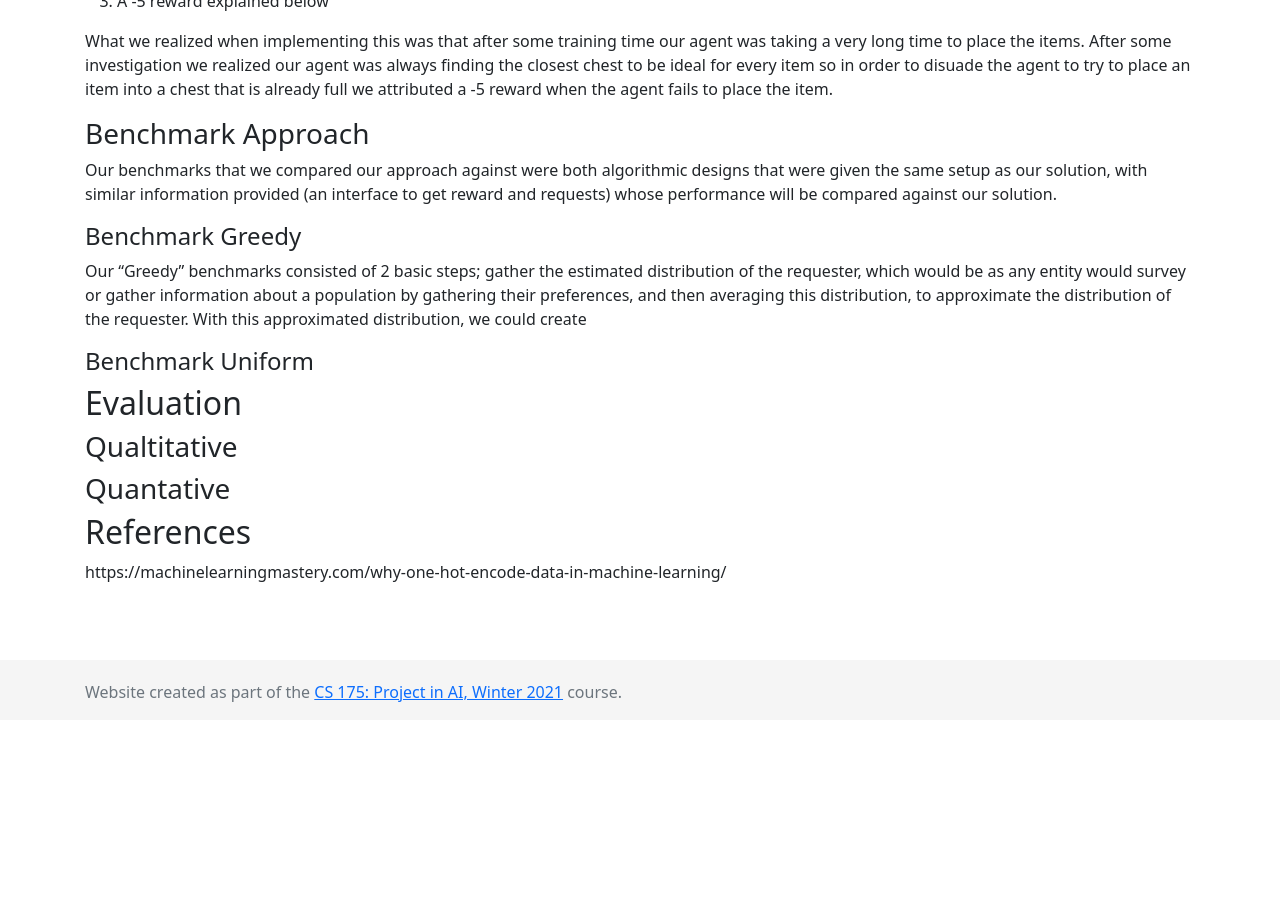
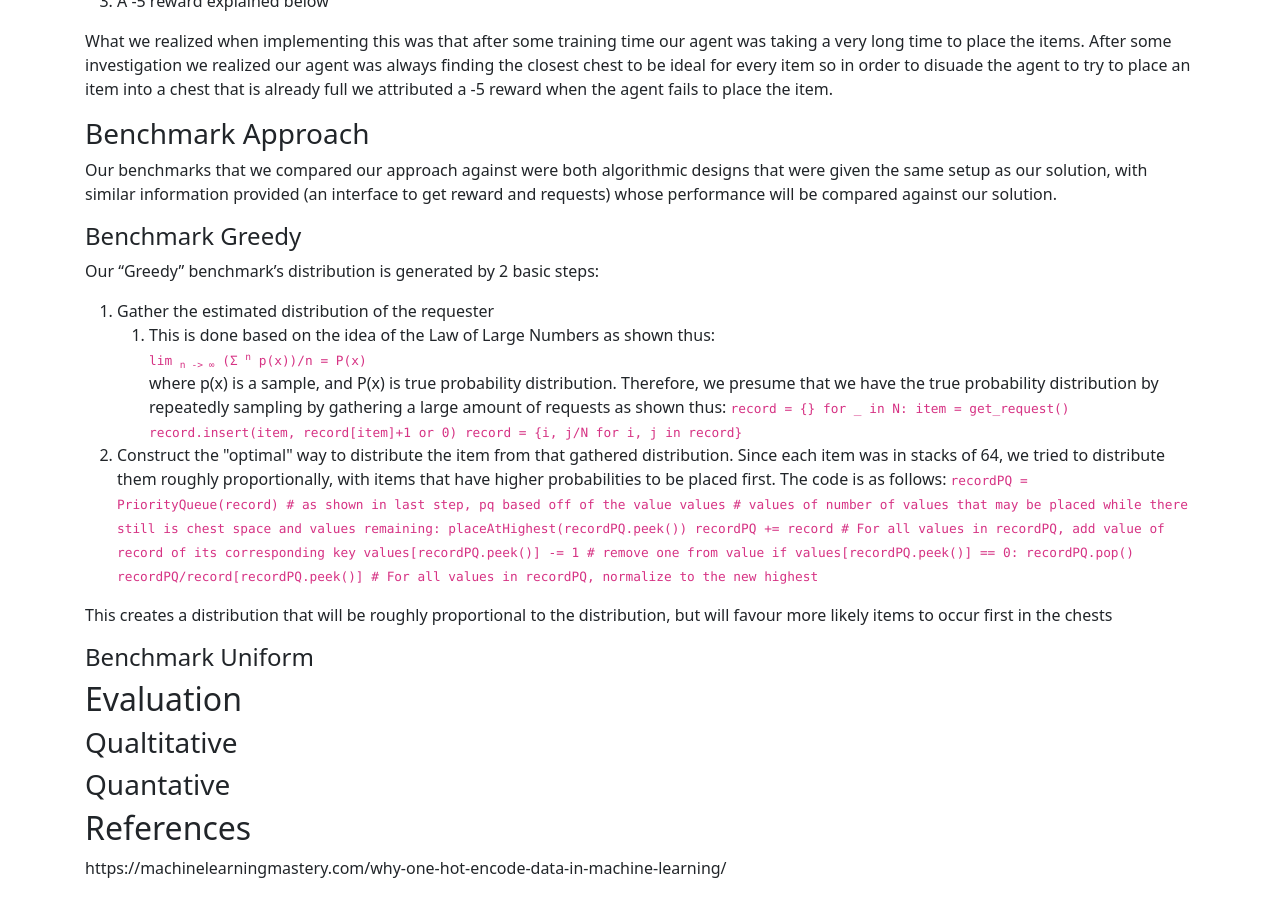
Before and after one commit to burwinliu-zz/LibraryOfAlexandria, a Jekyll site: the page built from docs/final.md, in a window 1280 px wide and 900 px high, scrolled down 5160 px. Built offline with Jekyll 4.4.1, drawn with Linux system fonts in a browser that asks for light colours; before the commit the page ends 5880 px from its top, so only the background shows below that.

Commit message:
finishing approach section

```diff
--- a/docs/final.md
+++ b/docs/final.md
@@ -135,7 +135,46 @@ What we realized when implementing this was that after some training time our ag
 Our benchmarks that we compared our approach against were both algorithmic designs that were given the same setup as our solution, with similar information provided (an interface to get reward and requests) whose performance will be compared against our solution.
 
 #### Benchmark Greedy
-Our "Greedy" benchmarks consisted of 2 basic steps; gather the estimated distribution of the requester, which would be as any entity would survey or gather information about a population by gathering their preferences, and then averaging this distribution, to approximate the distribution of the requester. With this approximated distribution, we could create
+Our "Greedy" benchmark's distribution is generated by 2 basic steps:
+<ol>
+    <li>
+        Gather the estimated distribution of the requester
+        <ol>
+            <li>
+                This is done based on the idea of the Law of Large Numbers as shown thus:
+                    <br>
+                    <code>
+                        lim <sub>n -> &infin;</sub> (&Sigma; <sup>n</sup> p(x))/n = P(x)
+                    </code>
+                    <br>
+                where p(x) is a sample, and P(x) is true probability distribution. Therefore, we presume that we have the true probability distribution by repeatedly sampling by gathering a large amount of requests as shown thus:
+                <code>
+                    record = {}
+                    for _ in N:
+                        item = get_request()
+                        record.insert(item, record[item]+1 or 0)
+                    record = {i, j/N for i, j in record}
+                </code>
+            </li>
+        </ol>
+    </li>
+    <li>
+        Construct the "optimal" way to distribute the item from that gathered distribution. Since each item was in stacks of 64, we tried to distribute them roughly proportionally, with items that have higher probabilities to be placed first. The code is as follows:
+        <code>
+            recordPQ = PriorityQueue(record) # as shown in last step, pq based off of the value
+            values # values of number of values that may be placed
+            while there still is chest space and values remaining:
+                placeAtHighest(recordPQ.peek())
+                recordPQ += record # For all values in recordPQ, add value of record of its corresponding key
+                values[recordPQ.peek()] -= 1 # remove one from value
+                if values[recordPQ.peek()] == 0:
+                    recordPQ.pop()
+                    recordPQ/record[recordPQ.peek()] # For all values in recordPQ, normalize to the new highest
+        </code>
+    </li>
+</ol>
+
+This creates a distribution that will be roughly proportional to the distribution, but will favour more likely items to occur first in the chests
 
 #### Benchmark Uniform
 
```
